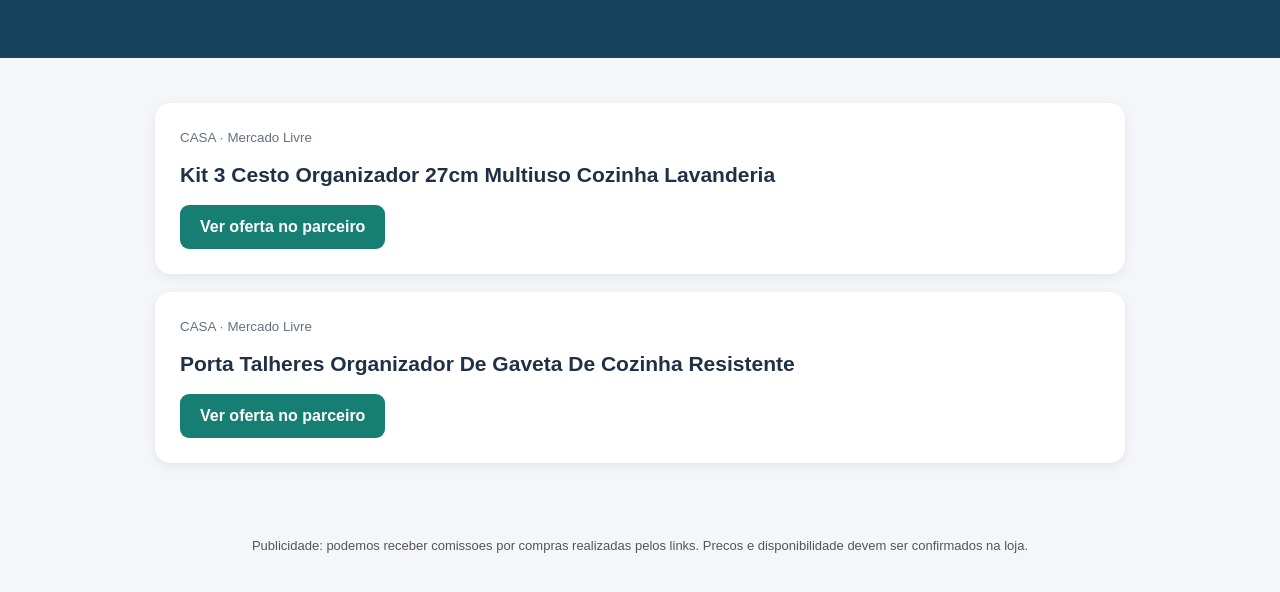
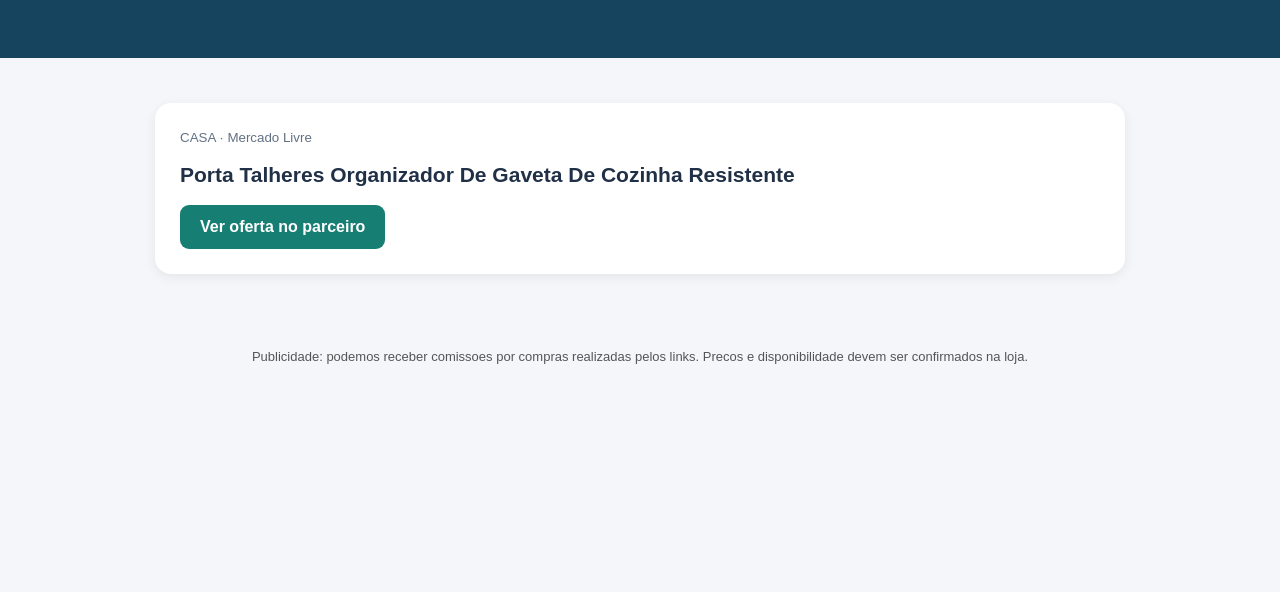
Before and after one commit to rodrigospanhol-cloud/casa-esperta-catalogo, a plain HTML site: page index.html in a window 1280 px wide. Shown: the part 146-738 px from the top of the page. Drawn offline with Linux system fonts and the light colour scheme.

Commit message:
Atualizar vitrine automatica

```diff
--- a/index.html
+++ b/index.html
@@ -19,8 +19,7 @@ footer{text-align:center;padding:30px;color:#555;font-size:13px}
 </head>
 <body>
 <header><h1>Casa Esperta</h1><p>Ofertas selecionadas para sua casa</p></header>
-<main><article><small>CASA · Mercado Livre</small><h2>Kit 3 Cesto Organizador 27cm Multiuso Cozinha Lavanderia</h2><a href="https://meli.la/29W3Pja" target="_blank" rel="sponsored noopener noreferrer">Ver oferta no parceiro</a></article>
-<article><small>CASA · Mercado Livre</small><h2>Porta Talheres Organizador De Gaveta De Cozinha Resistente</h2><a href="https://meli.la/1oFxAqA" target="_blank" rel="sponsored noopener noreferrer">Ver oferta no parceiro</a></article></main>
+<main><article><small>CASA · Mercado Livre</small><h2>Porta Talheres Organizador De Gaveta De Cozinha Resistente</h2><a href="https://meli.la/1oFxAqA" target="_blank" rel="sponsored noopener noreferrer">Ver oferta no parceiro</a></article></main>
 <footer>Publicidade: podemos receber comissoes por compras realizadas pelos links.
 Precos e disponibilidade devem ser confirmados na loja.</footer>
 </body></html>
```
